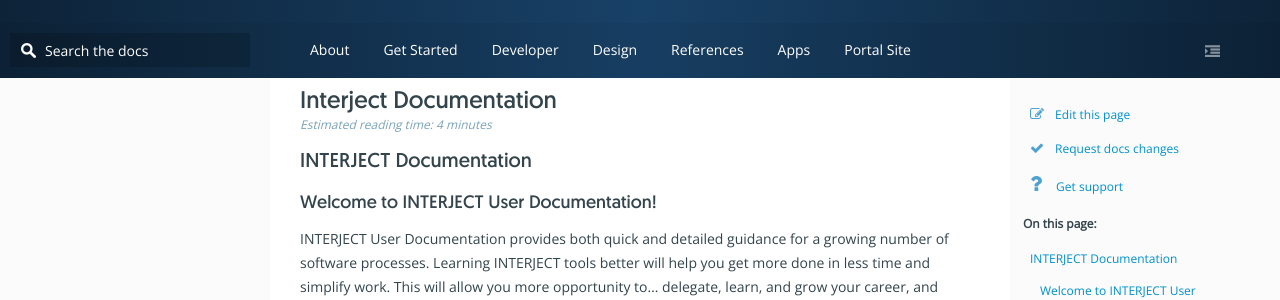
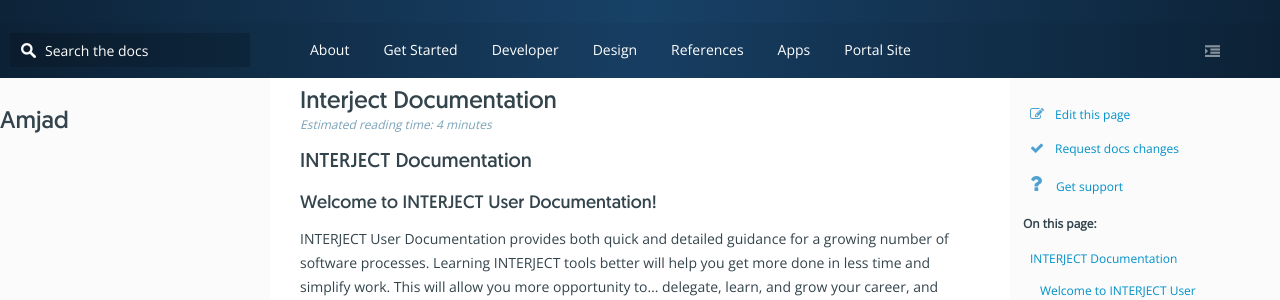
Before and after one commit to AmjadRathod/amjadrathod.github.io, a Jekyll site: the page built from index.md, in a window 1280 px wide. Shown: the part 257-557 px from the top of the page. Built offline with Jekyll 4.4.1, drawn with Linux system fonts in a browser that asks for light colours; our own code applies the rules of GitHub Pages for plain Markdown files.

Commit message:
testing name

```diff
--- a/_includes/side-menu.html
+++ b/_includes/side-menu.html
@@ -1,4 +1,5 @@
-{% if page.landing == true %}<div id="navbar" class="nav-sidebar">{%else%}<div id="navbar" class="nav-sidebar"><h1>AMjad</h1>{% endif %}
+<h1>Amjad</h1>
+<div id="navbar" class="nav-sidebar">
     <ul class="nav" id="jsTOCLeftNav">
     </ul>
 </div>
```
